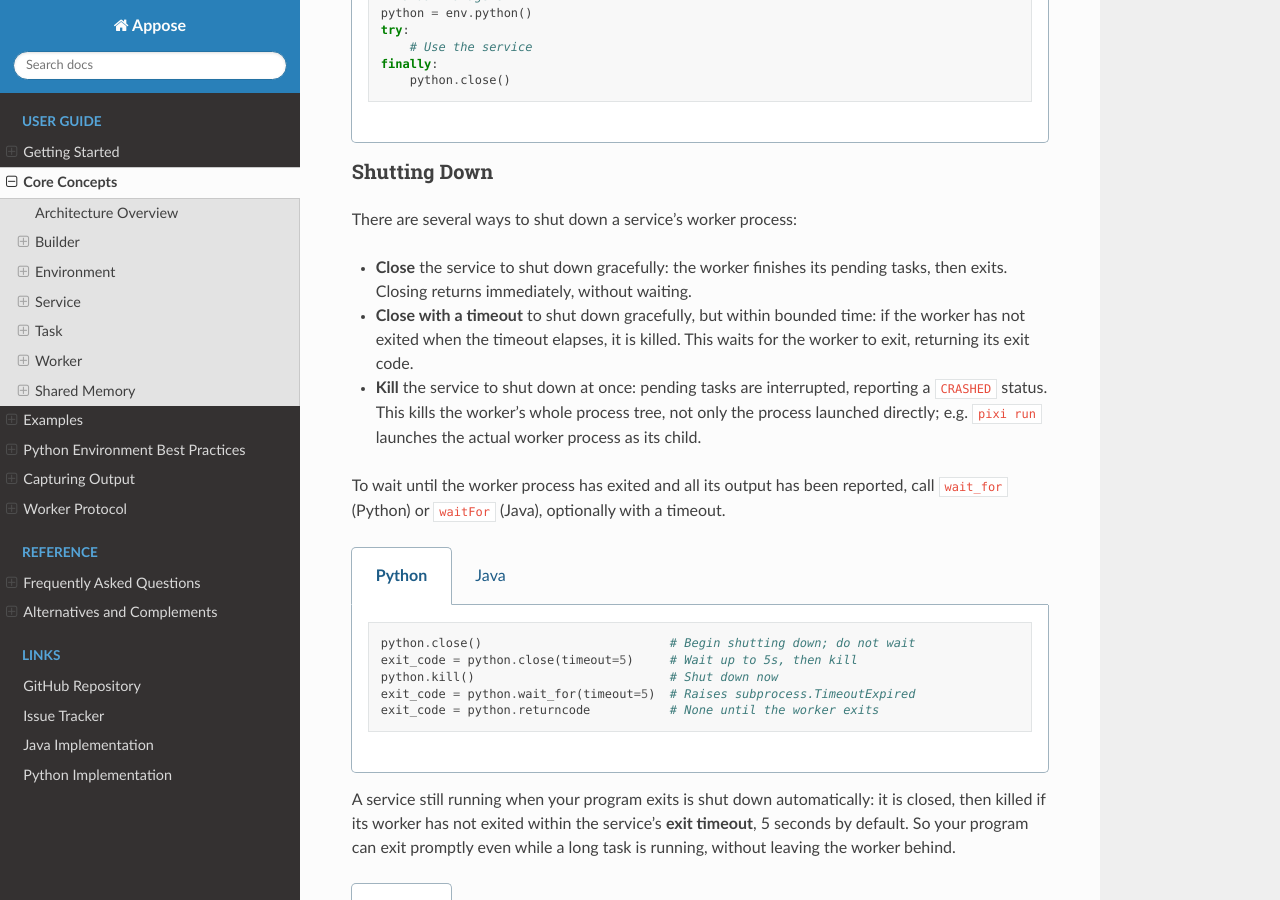
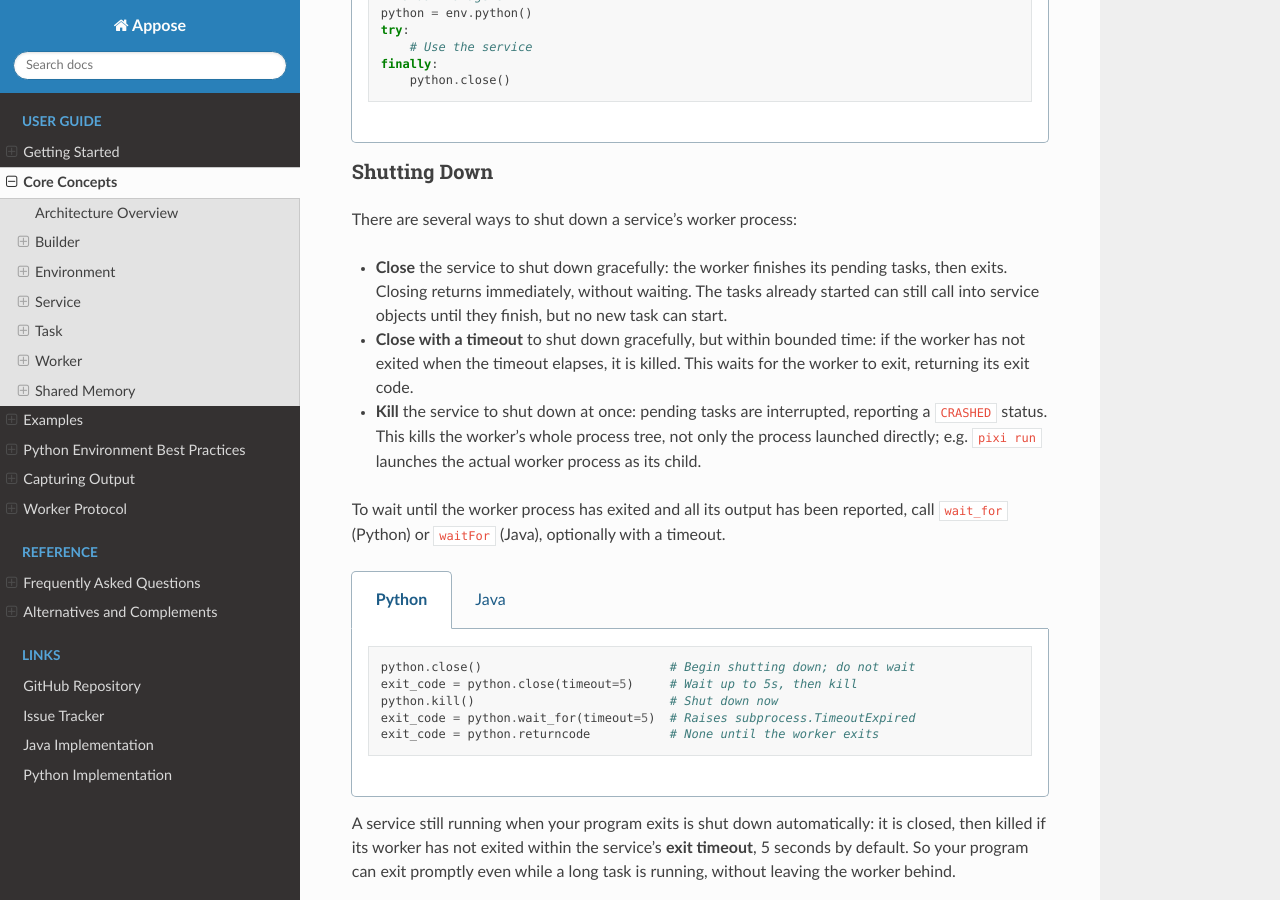
Before and after one commit to apposed/appose, a Sphinx documentation site: the page built from docs/core-concepts.rst, in a window 1280 px wide and 900 px high, scrolled down 4071 px. Built offline with Sphinx 7.4.7 and the Read the Docs theme 3.1.0, drawn with Linux system fonts in a browser that asks for light colours.

Commit message:
Document that closing lets started tasks finish
Co-Authored-By: Claude Opus 5.5 <noreply@anthropic.com>

```diff
--- a/docs/core-concepts.rst
+++ b/docs/core-concepts.rst
@@ -305,6 +305,8 @@ There are several ways to shut down a service's worker process:
 
 * **Close** the service to shut down gracefully: the worker finishes its
   pending tasks, then exits. Closing returns immediately, without waiting.
+  The tasks already started can still call into service objects until they
+  finish, but no new task can start.
 * **Close with a timeout** to shut down gracefully, but within bounded time:
   if the worker has not exited when the timeout elapses, it is killed. This
   waits for the worker to exit, returning its exit code.
```
